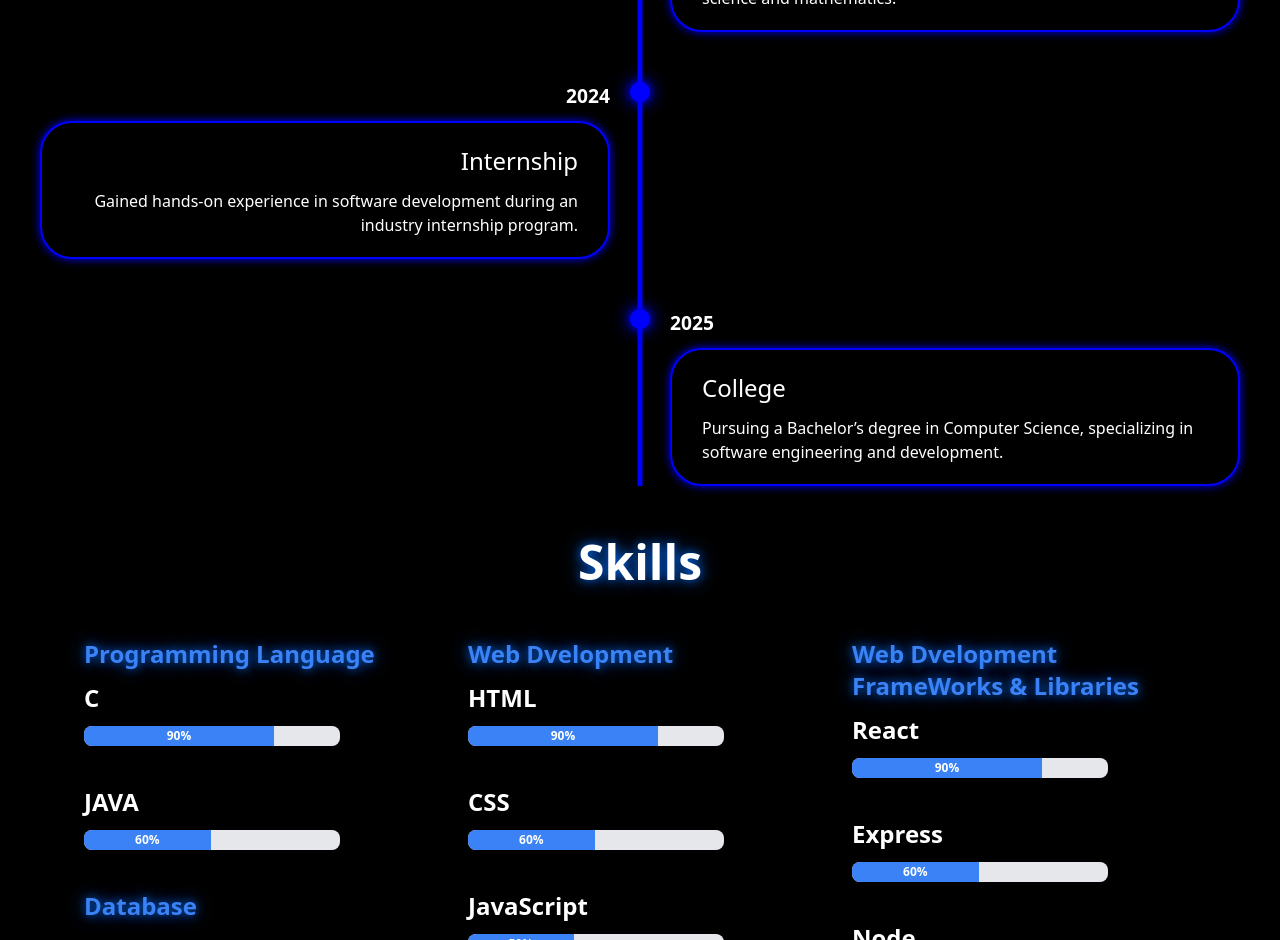
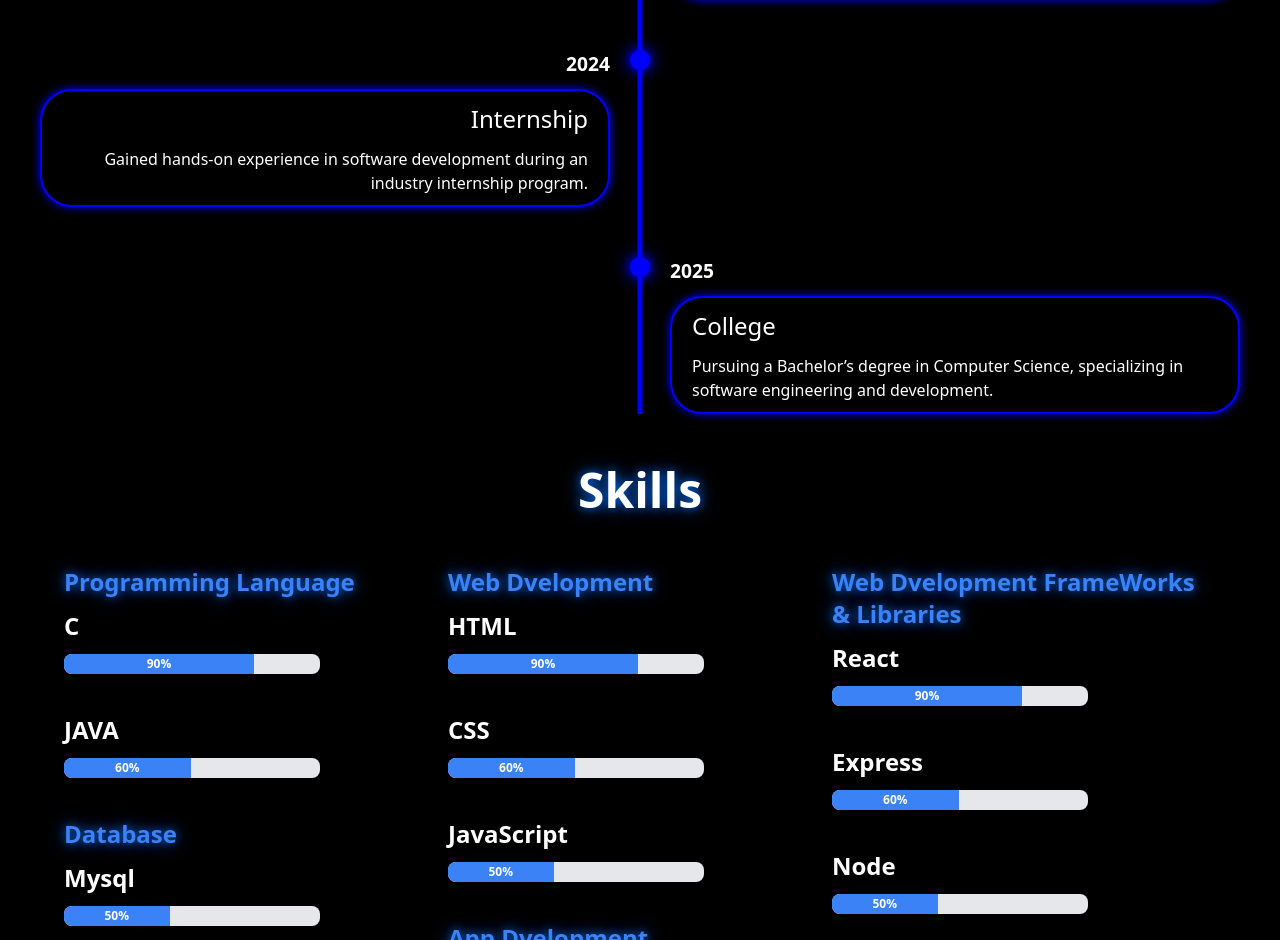
Before and after one commit to Sudhakar-sudha/Sudhakar-Portfolio, a React (Vite) app: page / in a window 1280 px wide. Shown: the part 1860-2800 px from the top of the page. Built offline with nearby package versions, Linux system fonts and the light colour scheme.

Commit message:
some padding changes

```diff
--- a/src/App.css
+++ b/src/App.css
@@ -278,7 +278,7 @@ body::-webkit-scrollbar-thumb {
 .timeline-content {
   background-color: black;
   border: 2px solid blue;
-  padding: 20px 30px;
+  padding: 10px 20px;
   border-radius: 2rem;
   box-shadow: 0 0 10px blue;
   cursor:pointer;
--- a/src/Components/Aboutus.jsx
+++ b/src/Components/Aboutus.jsx
@@ -22,7 +22,7 @@ const Aboutus = () => {
        viewport={{once:false,amount:0.7}}
 
        className='md:hidden flex -mt-1 ml-7'> */}
-            <h1 className='inline-flex text-4xl text-white font-bold border-b-4 pb-3 border-blue-500 glow-effect '>About
+            <h1 className='inline-flex text-4xl text-white font-bold border-b-4 pb-3 border-blue-500 glow-effect mt-9 mb-9 '>About
             <p className='ml-3'> us</p>
             </h1>
 
@@ -33,13 +33,13 @@ const Aboutus = () => {
     <img
       src={myImage}
       alt="My Profile"
-      className="md:w-4/4 md:h-2/4 w-4/5 h-4/5 ml-11 mt-7 md:mt-24  rounded-full border-2 border-blue-600 bg-black custom-dark-blue-shadow "
+      className="md:w-4/4 md:h-2/4 w-4/5 h-4/5 ml-11 mb-9 mt-7 md:mt-24  rounded-full border-2 border-blue-600 bg-black custom-dark-blue-shadow "
     />
   </div>
 </div>
 
 
-        <div className='md:flex-1 md:mt-14 md:mr-28 p-3 '>
+        <div className='md:flex-1 md:mt-14 md:mr-28 p-4 '>
 
               <div className='hidden md:flex'>
             <h1 className='inline-flex text-4xl text-white font-bold border-b-4 pb-3 border-blue-500 mb-5 glow-effect'>About
--- a/src/Components/Home.jsx
+++ b/src/Components/Home.jsx
@@ -59,7 +59,7 @@ export const Home = () => {
 
 
       {/* Content Section */}
-      <div className="w-full md:w-1/2 p-4 md:text-left  md:mt-24 md:flex1 -mt-0 bg-black ">
+      <div className="w-full md:w-1/2 p-4 md:text-left  md:mt-24 md:flex1 -mt-0 bg-black">
         {/* Intro */}
         <div className="mb-2">
           <p className="text-3xl md:text-5xl font-light text-white">
--- a/src/Components/Skills.jsx
+++ b/src/Components/Skills.jsx
@@ -14,46 +14,46 @@ const Skills = () => {
 
 
         <div className="md:flex-1">
-        <div className="p-5">
+        <div className="py-5">
         <h1 className="text-2xl font-bold mb-3 glow-effect text-blue-500">Programming Language</h1>
         <h1 className="text-2xl font-bold mb-3">C</h1>
         <ProgressBar progress={90} label={true}  />
         </div>
 
-        <div className="p-5">
+        <div className="py-5">
         <h1 className="text-2xl font-bold mb-3">JAVA</h1>
         <ProgressBar progress={60} label={true} />
         </div>
 
-        <div className="p-5">
+        <div className="py-5">
         <h1 className="text-2xl font-bold mb-3 glow-effect text-blue-500">Database</h1>
         <h1 className="text-2xl font-bold mb-3">Mysql</h1>
         <ProgressBar progress={50} label={true} />
         </div>
 
-        <div className="p-5">
+        <div className="py-5">
         <h1 className="text-2xl font-bold mb-3">Mongodb</h1>
         <ProgressBar progress={40} label={true} />
         </div>
         </div>
         <div className="md:flex-1">
-        <div className="p-5">
+        <div className="py-5">
         <h1 className="text-2xl font-bold mb-3 glow-effect text-blue-500">Web Dvelopment</h1>
         <h1 className="text-2xl font-bold mb-3">HTML</h1>
         <ProgressBar progress={90} label={true} />
         </div>
 
-        <div className="p-5">
+        <div className="py-5">
         <h1 className="text-2xl font-bold mb-3">CSS</h1>
         <ProgressBar progress={60} label={true} />
         </div>
 
-        <div className="p-5">
+        <div className="py-5">
         <h1 className="text-2xl font-bold mb-3">JavaScript</h1>
         <ProgressBar progress={50} label={true} />
         </div>
 
-        <div className="p-5">
+        <div className="py-5">
         <h1 className="text-2xl font-bold mb-3 glow-effect text-blue-500">App Dvelopment</h1>
         <h1 className="text-2xl font-bold mb-3">React Native</h1>
         <ProgressBar progress={40} label={true} />
@@ -61,23 +61,23 @@ const Skills = () => {
         </div>
 
         <div className="md:flex-1">
-        <div className="p-5">
+        <div className="py-5">
         <h1 className="text-2xl font-bold mb-3 glow-effect text-blue-500">Web Dvelopment <span>FrameWorks & Libraries</span></h1>
         <h1 className="text-2xl font-bold mb-3">React</h1>
         <ProgressBar progress={90} label={true} />
         </div>
 
-        <div className="p-5">
+        <div className="py-5">
         <h1 className="text-2xl font-bold mb-3">Express</h1>
         <ProgressBar progress={60} label={true} />
         </div>
 
-        <div className="p-5">
+        <div className="py-5">
         <h1 className="text-2xl font-bold mb-3">Node</h1>
         <ProgressBar progress={50} label={true} />
         </div>
 
-        <div className="p-5">
+        <div className="py-5">
         <h1 className="text-2xl font-bold mb-3">Tailwind css</h1>
         <ProgressBar progress={40} label={true} />
         </div>
```
